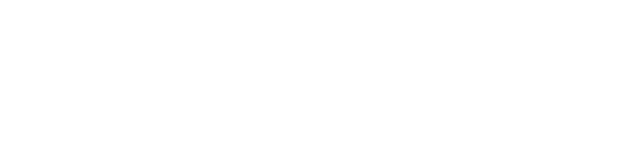
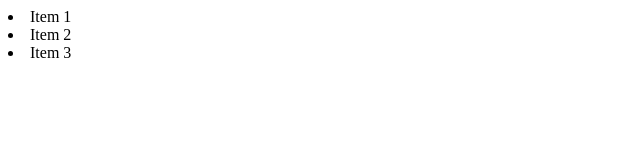
Before and after one commit to YahyaMo7amed38/git-learning, a plain HTML site: page index2.html in a window 1280 px wide. Shown: the whole page, without its empty margins (0-640 px from the left). Drawn offline with Linux system fonts and the light colour scheme.

Commit message:
add items to the file in the li tag

```diff
--- a/index2.html
+++ b/index2.html
@@ -8,6 +8,9 @@
 <body>
     <tr>    </tr>
     <tr></tr>
+    <li>Item 1</li>
+    <li>Item 2</li>
+    <li>Item 3</li>
 
 </body>
 </html>
```
